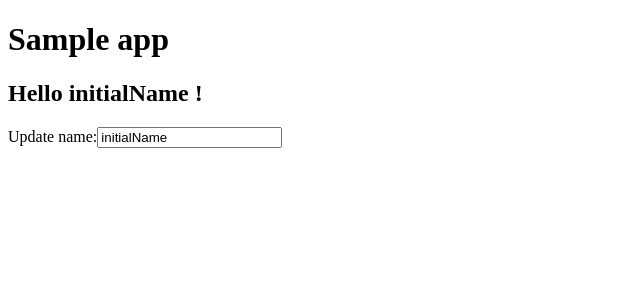
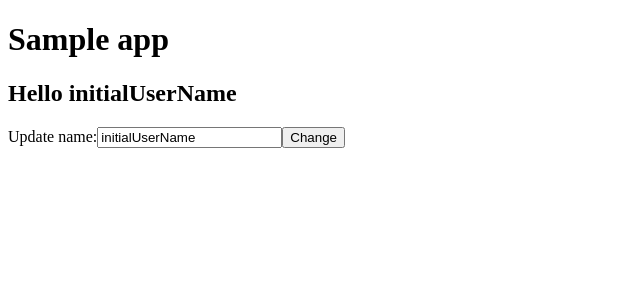
Before and after one commit to webwizardwithme/react-typescript-master, a React app: page / in a window 1280 px wide. Shown: the top 300 px of the page, without its empty margins (0-640 px from the left). Built offline with nearby package versions, Linux system fonts and the light colour scheme.

Commit message:
04-Callback

```diff
--- a/src/app.tsx
+++ b/src/app.tsx
@@ -2,17 +2,20 @@ import * as React from "react";
 import { HelloComponent } from "./hello";
 import { NameEditComponent } from "./nameEdit";
 
-export const App = () => {
-  const [name, setName] = React.useState("initialName");
+export function App() {
+  const [name, setName] = React.useState("initialUserName");
 
-  const setUsernameState = (event: React.ChangeEvent<HTMLInputElement>) => {
-    setName(event.target.value);
+  const setUserNameState = (newName: string) => {
+    setName(newName);
   };
 
   return (
     <>
       <HelloComponent userName={name} />
-      <NameEditComponent userName={name} onChange={setUsernameState} />
+      <NameEditComponent
+        initialUserName={name}
+        onNameUpdated={setUserNameState}
+      />
     </>
   );
-};
+}
--- a/src/hello.tsx
+++ b/src/hello.tsx
@@ -4,6 +4,6 @@ interface Props {
   userName: string;
 }
 
-export const HelloComponent = (props: Props) => {
-  return <h2>Hello {props.userName} !</h2>;
+export const HelloComponent: React.FC<Props> = (props: Props) => {
+  return <h2>Hello {props.userName}</h2>;
 };
--- a/src/nameEdit.tsx
+++ b/src/nameEdit.tsx
@@ -1,15 +1,26 @@
 import * as React from "react";
 
 interface Props {
-  userName: string;
-  onChange: (e: React.ChangeEvent<HTMLInputElement>) => void;
+  initialUserName: string;
+  onNameUpdated: (e: string) => void;
 }
 
 export const NameEditComponent: React.FC<Props> = (props: Props) => {
+  const [editingName, setEditingName] = React.useState(props.initialUserName);
+
+  const setUserNameChange = (e: React.ChangeEvent<HTMLInputElement>) => {
+    setEditingName(e.target.value);
+  };
+
+  const userNameUpdated = (e: any): any => {
+    props.onNameUpdated(editingName);
+  };
+
   return (
     <>
-      <label>Update name:</label>
-      <input type="text" value={props.userName} onChange={props.onChange} />
+      <label htmlFor="username">Update name:</label>
+      <input type="text" value={editingName} onChange={setUserNameChange} />
+      <button onClick={userNameUpdated}>Change</button>
     </>
   );
 };
```
